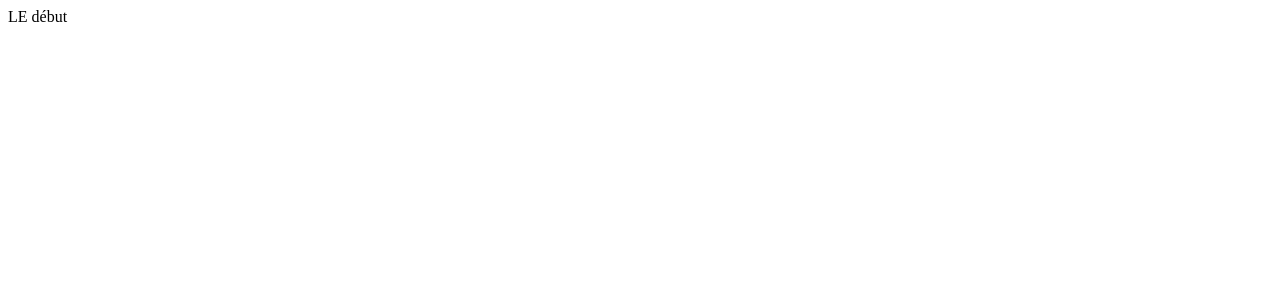
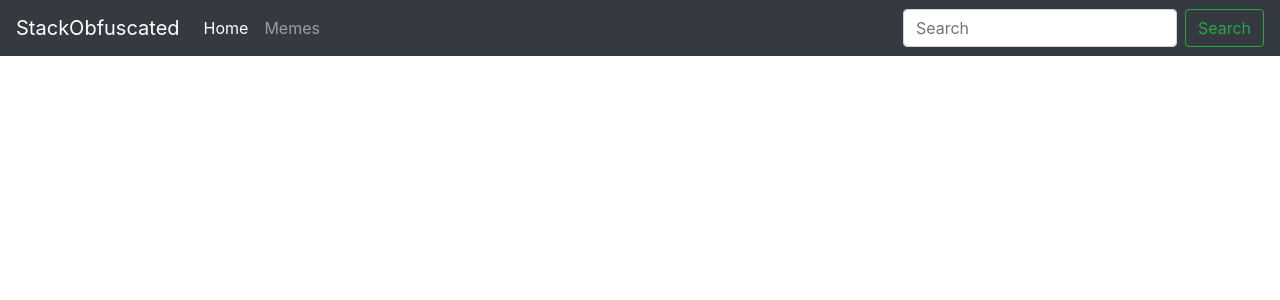
Before and after one commit to Samrhan/StackObfuscated, a Vue app: page / in a window 1280 px wide. Shown: the top 300 px of the page. Built offline with nearby package versions, Linux system fonts and the light colour scheme.

Commit message:
Project Setup

```diff
--- a/public/index.html
+++ b/public/index.html
@@ -4,12 +4,24 @@
     <meta charset="utf-8">
     <meta http-equiv="X-UA-Compatible" content="IE=edge">
     <meta name="viewport" content="width=device-width,initial-scale=1.0">
-    <link rel="icon" href="<%= BASE_URL %>favicon.ico">
+    <link href="<%= BASE_URL %>favicon.ico" rel="icon">
+    <link rel="stylesheet" href="https://cdn.jsdelivr.net/npm/bootstrap@4.5.3/dist/css/bootstrap.min.css"
+          integrity="sha384-TX8t27EcRE3e/ihU7zmQxVncDAy5uIKz4rEkgIXeMed4M0jlfIDPvg6uqKI2xXr2" crossorigin="anonymous">
+    <script src="https://code.jquery.com/jquery-3.2.1.slim.min.js"
+            integrity="sha384-KJ3o2DKtIkvYIK3UENzmM7KCkRr/rE9/Qpg6aAZGJwFDMVNA/GpGFF93hXpG5KkN"
+            crossorigin="anonymous"></script>
+    <script src="https://cdnjs.cloudflare.com/ajax/libs/popper.js/1.12.9/umd/popper.min.js"
+            integrity="sha384-ApNbgh9B+Y1QKtv3Rn7W3mgPxhU9K/ScQsAP7hUibX39j7fakFPskvXusvfa0b4Q"
+            crossorigin="anonymous"></script>
+    <script src="https://maxcdn.bootstrapcdn.com/bootstrap/4.0.0/js/bootstrap.min.js"
+            integrity="sha384-JZR6Spejh4U02d8jOt6vLEHfe/JQGiRRSQQxSfFWpi1MquVdAyjUar5+76PVCmYl"
+            crossorigin="anonymous"></script>
     <title><%= htmlWebpackPlugin.options.title %></title>
 </head>
 <body>
 <noscript>
-      <strong>We're sorry but <%= htmlWebpackPlugin.options.title %> doesn't work properly without JavaScript enabled. Please enable it to continue.</strong>
+    <strong>We're sorry but <%= htmlWebpackPlugin.options.title %> doesn't work properly without JavaScript enabled.
+        Please enable it to continue.</strong>
 </noscript>
 <div id="app"></div>
 <!-- built files will be auto injected -->
--- a/src/App.vue
+++ b/src/App.vue
@@ -1,6 +1,26 @@
 <template>
   <div id="app">
-    LE début
+    <nav class="navbar navbar-expand-lg navbar-dark bg-dark">
+      <a class="navbar-brand" href="#">StackObfuscated</a>
+      <button class="navbar-toggler" type="button" data-toggle="collapse" data-target="#navbarSupportedContent" aria-controls="navbarSupportedContent" aria-expanded="false" aria-label="Toggle navigation">
+        <span class="navbar-toggler-icon"></span>
+      </button>
+
+      <div class="collapse navbar-collapse" id="navbarSupportedContent">
+        <ul class="navbar-nav mr-auto">
+          <li class="nav-item active">
+            <a class="nav-link" href="#">Home <span class="sr-only">(current)</span></a>
+          </li>
+          <li class="nav-item">
+            <a class="nav-link" href="#">Memes</a>
+          </li>
+        </ul>
+        <form class="form-inline my-2 my-lg-0">
+          <input class="form-control mr-sm-2" type="search" placeholder="Search" aria-label="Search">
+          <button class="btn btn-outline-success my-2 my-sm-0" type="submit">Search</button>
+        </form>
+      </div>
+    </nav>
     <router-view></router-view>
   </div>
 </template>
--- a/src/main.js
+++ b/src/main.js
@@ -12,6 +12,7 @@
 ]
 
 const router = new VueRouter({
+  mode: 'history',
   routes // short for `routes: routes`
 })
 
```
Also changed, not shown: 1 other file (tests, documents, lock files or other folders). Lines whose indentation alone changed are shown as unchanged.
